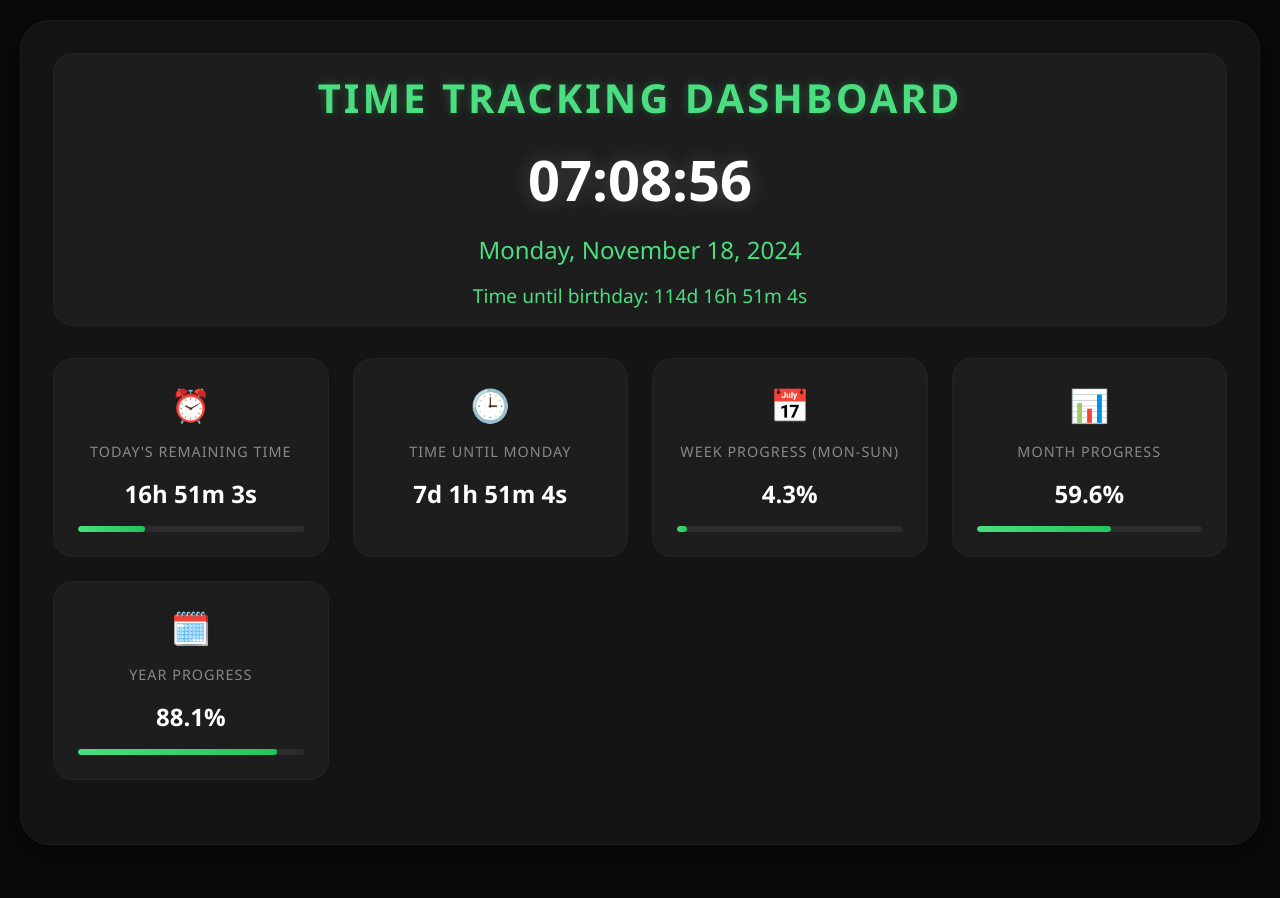
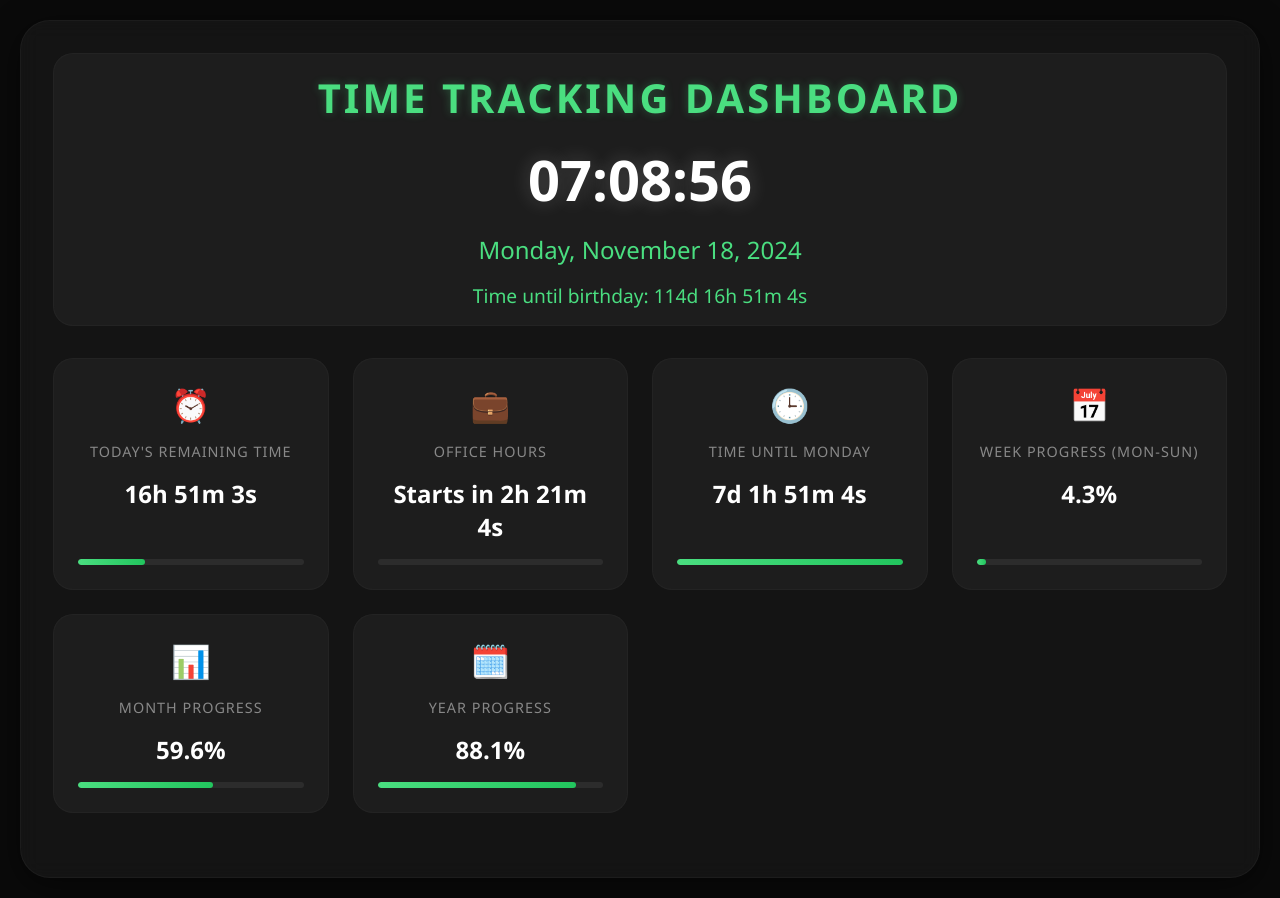
Before and after one commit to ravanabackup/time, a plain HTML site: page index.html in a window 1280 px wide. Before the commit the page ends 865 px from the top, so only its background shows below. Drawn offline with Linux system fonts and the light colour scheme.

Commit message:
Update index.html

```diff
--- a/index.html
+++ b/index.html
@@ -191,9 +191,21 @@
                 </div>
 
                 <div class="stat-card">
+                    <div class="stat-icon">💼</div>
+                    <div class="stat-label">Office Hours</div>
+                    <div class="stat-value" id="office-countdown">-</div>
+                    <div class="progress-bar">
+                        <div class="progress-fill" id="office-progress-bar"></div>
+                    </div>
+                </div>
+
+                <div class="stat-card">
                     <div class="stat-icon">🕒</div>
                     <div class="stat-label">Time Until Monday</div>
                     <div class="stat-value" id="monday-countdown">-</div>
+                    <div class="progress-bar">
+                        <div class="progress-fill" id="monday-progress-bar"></div>
+                    </div>
                 </div>
 
                 <div class="stat-card">
@@ -231,6 +243,12 @@
         const BIRTHDAY_DAY = 13;
         const THEME_START_DAYS_BEFORE = 7;
 
+        // Office hours configuration
+        const OFFICE_START_HOUR = 9;
+        const OFFICE_START_MINUTE = 30;
+        const OFFICE_END_HOUR = 17;
+        const OFFICE_END_MINUTE = 0;
+
         function formatTime(hours, minutes, seconds) {
             return `${String(hours).padStart(2, '0')}:${String(minutes).padStart(2, '0')}:${String(seconds).padStart(2, '0')}`;
         }
@@ -264,7 +282,6 @@
             const themeStartDate = new Date(birthday);
             themeStartDate.setDate(birthday.getDate() - THEME_START_DAYS_BEFORE);
 
-            // If we're past this year's birthday, check against next year's dates
             if (now > birthday) {
                 birthday.setFullYear(birthday.getFullYear() + 1);
                 themeStartDate.setFullYear(themeStartDate.getFullYear() + 1);
@@ -292,6 +309,14 @@
             return nextMonday;
         }
 
+        function getCurrentMonday() {
+            const now = new Date();
+            const monday = new Date();
+            monday.setDate(now.getDate() - ((now.getDay() + 6) % 7));
+            monday.setHours(9, 0, 0, 0);
+            return monday;
+        }
+
         function getStartOfWeek(date) {
             const startOfWeek = new Date(date);
             const day = startOfWeek.getDay();
@@ -309,6 +334,16 @@
 
         function calculateProgress(current, start, end) {
             return ((current - start) / (end - start)) * 100;
+        }
+
+        function getOfficeHours(date) {
+            const start = new Date(date);
+            start.setHours(OFFICE_START_HOUR, OFFICE_START_MINUTE, 0, 0);
+
+            const end = new Date(date);
+            end.setHours(OFFICE_END_HOUR, OFFICE_END_MINUTE, 0, 0);
+
+            return { start, end };
         }
 
         function updateDashboard() {
@@ -343,10 +378,31 @@
             document.getElementById('today-countdown').textContent = formatDuration(timeLeftToday);
             document.getElementById('today-progress-bar').style.width = `${dayProgress}%`;
 
-            // Time until next Monday
+            // Office hours
+            const officeHours = getOfficeHours(now);
+            const officeEl = document.getElementById('office-countdown');
+            const officeProgressBar = document.getElementById('office-progress-bar');
+
+            if (now < officeHours.start) {
+                officeEl.textContent = `Starts in ${formatDuration(officeHours.start - now)}`;
+                officeProgressBar.style.width = '0%';
+            } else if (now > officeHours.end) {
+                officeEl.textContent = 'Office Hours Ended';
+                officeProgressBar.style.width = '100%';
+            } else {
+                const timeLeftInOffice = officeHours.end - now;
+                const officeProgress = calculateProgress(now, officeHours.start, officeHours.end);
+                officeEl.textContent = `${formatDuration(timeLeftInOffice)} remaining`;
+                officeProgressBar.style.width = `${officeProgress}%`;
+            }
+
+            // Time until Monday
             const nextMonday = getNextMonday();
+            const currentMonday = getCurrentMonday();
             const timeUntilMonday = nextMonday - now;
+            const mondayProgress = calculateProgress(now, currentMonday, nextMonday);
             document.getElementById('monday-countdown').textContent = formatDuration(timeUntilMonday);
+            document.getElementById('monday-progress-bar').style.width = `${mondayProgress}%`;
 
             // Week Progress (Monday to Sunday)
             const startOfWeek = getStartOfWeek(now);
@@ -369,6 +425,7 @@
             const yearProgress = calculateProgress(now, startOfYear, endOfYear);
             document.getElementById('year-progress').textContent = `${yearProgress.toFixed(1)}%`;
             document.getElementById('year-progress-bar').style.width = `${yearProgress}%`;
+
         }
 
         // Update immediately and then every second
```
